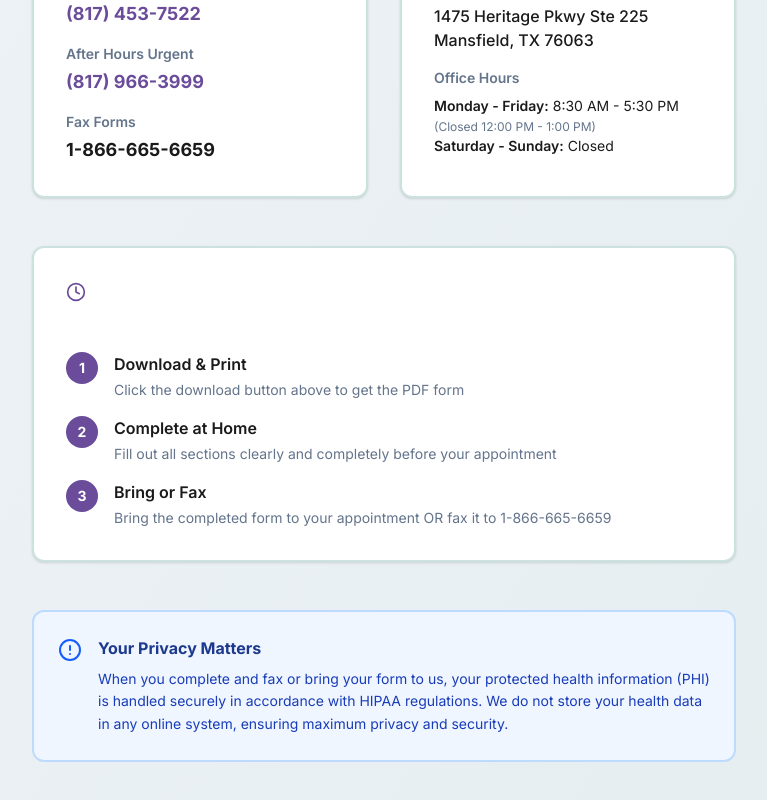
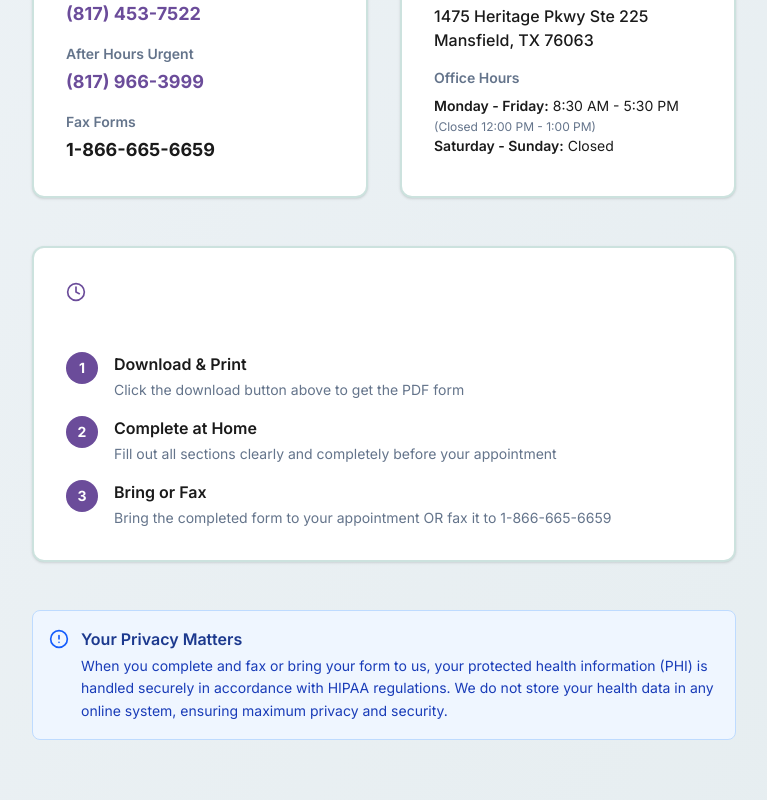
Before and after one commit to davisbryan595-lang/trinity-heritage-clinic, a Next.js app: page /patient-forms in a window 1280 px wide. Shown: the part 1281-2081 px from the top of the page, without its empty margins (256-1023 px from the left). Built offline with nearby package versions, Linux system fonts and the light colour scheme.

Commit message:
Update HIPAA notice styling to match contact page alert styling
cgen-edd1a2a15df44475a1bb555779e40eb2

```diff
--- a/app/patient-forms/page.tsx
+++ b/app/patient-forms/page.tsx
@@ -222,10 +222,10 @@ export default function PatientFormsPage() {
           </Card>
 
           {/* HIPAA Notice */}
-          <div className="mt-12 bg-blue-50 border-2 border-blue-200 rounded-xl p-6 flex gap-4">
-            <AlertCircle className="w-6 h-6 text-blue-600 flex-shrink-0 mt-0.5" />
+          <div className="mt-12 p-4 bg-blue-50 border border-blue-200 rounded-lg flex gap-3">
+            <AlertCircle className="w-5 h-5 text-blue-600 flex-shrink-0 mt-0.5" />
             <div>
-              <p className="font-bold text-blue-900 mb-2">Your Privacy Matters</p>
+              <p className="font-semibold text-blue-900 mb-1">Your Privacy Matters</p>
               <p className="text-sm text-blue-800 leading-relaxed">
                 When you complete and fax or bring your form to us, your protected health information (PHI) is handled securely in accordance with HIPAA regulations. We do not store your health data in any online system, ensuring maximum privacy and security.
               </p>
```
